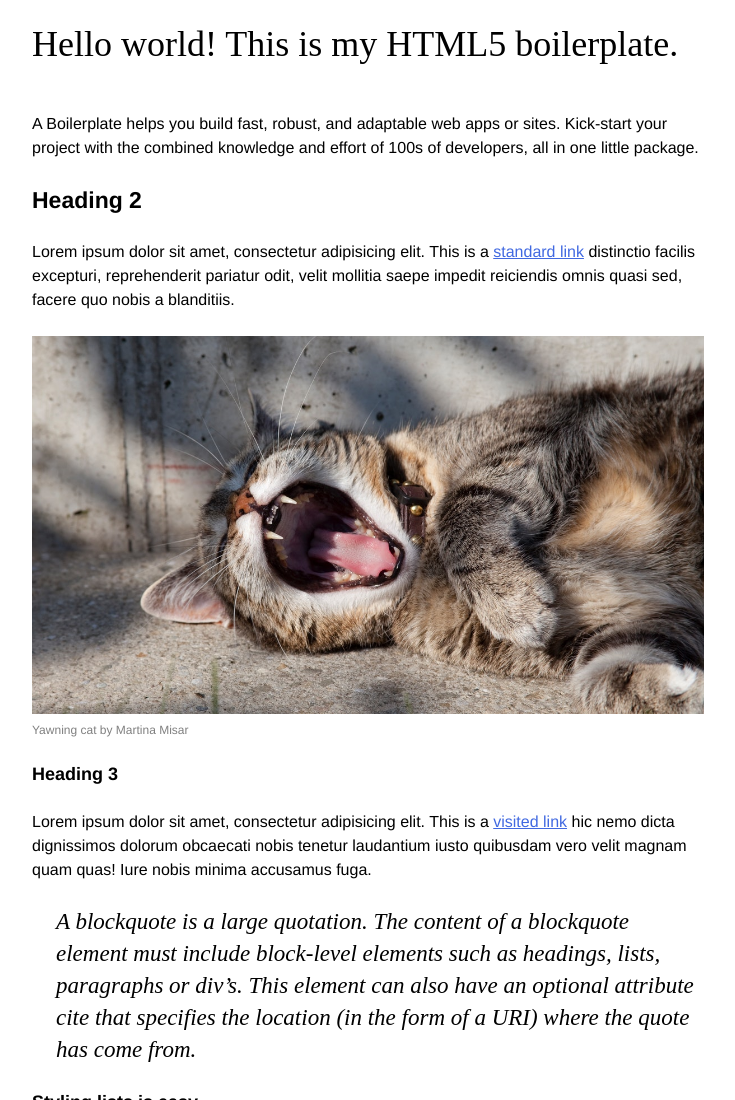
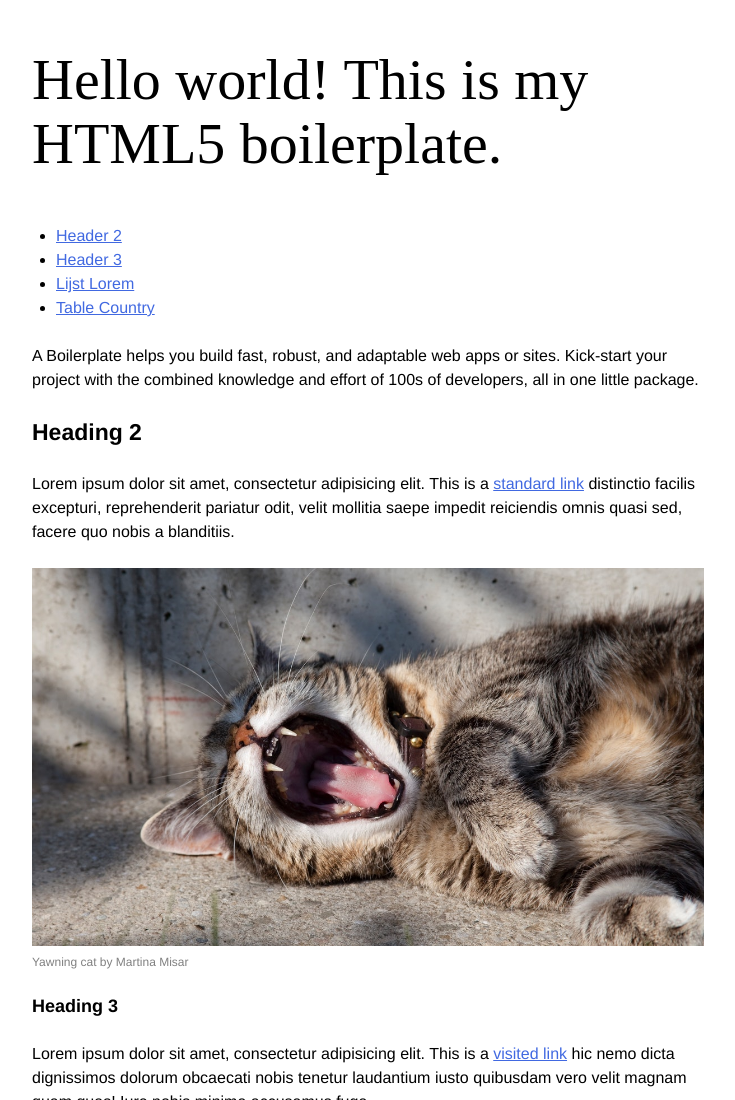
Before and after one commit to mct-ui/html5-boilerplate-mbarkouagoulla, a plain HTML site: page index.html in a window 1280 px wide. Shown: the top 1100 px of the page, without its empty margins (272-1007 px from the left). Drawn offline with Linux system fonts and the light colour scheme.

Commit message:
Afwerking

```diff
--- a/css/screen.css
+++ b/css/screen.css
@@ -10,6 +10,7 @@ html {
   font-family:  Helvetica,Arial, sans-serif;
   color: black;
   padding: 24px 24px 0px;
+  scroll-behavior:  smooth;
 }
 
 body{
@@ -136,3 +137,41 @@ a:visited,
 a:active {
   color: blueviolet;
 }
+
+/*
+    Media Queries
+    ---
+    EXAMPLE Media Queries for Responsive Design.
+    These examples override the primary ('mobile first') styles.
+    Modify as content requires.
+*/
+
+
+/* Extra small devices (portrait phones, less than 576px)
+   No media query since this is the default in Bootstrap
+*/
+
+/* Small devices (landscape phones, 576px and up) */
+@media (min-width: 576px) {
+
+}
+
+/* Medium devices (tablets, 768px and up) */
+@media (min-width: 768px) {
+  html{
+    padding: 48px 48px 0 48px;
+  }
+  h1{
+    font-size: 58px;
+    line-height: 64px;
+}
+}
+/* Large devices (landscape tablets, desktops, 992px and up) */
+@media (min-width: 992px) {
+
+}
+
+/* Extra large devices (large desktops, 1200px and up) */
+@media (min-width: 1200px) {
+
+}
--- a/index.html
+++ b/index.html
@@ -25,13 +25,21 @@
   <body>
     <header>
       <h1>Hello world! This is my HTML5 boilerplate.</h1>
+      <nav>
+        <ul>
+          <li><a href="#header2">Header 2</a></li>
+          <li><a href="#header3">Header 3</a></li>
+          <li><a href="#list_lorem">Lijst Lorem</a></li>
+          <li><a href="#table_country">Table Country</a></li>
+        </ul>
+      </nav>
       <p>
         A Boilerplate helps you build fast, robust, and adaptable web apps or sites. Kick-start your
         project with the combined knowledge and effort of 100s of developers, all in one little
         package.
       </p>
     </header>
-    <h2>Heading 2</h2>
+    <h2 id="header2">Heading 2</h2>
     <p>
       Lorem ipsum dolor sit amet, consectetur adipisicing elit. This is a
       <a href="test.com">standard link</a> distinctio facilis excepturi, reprehenderit pariatur
@@ -41,7 +49,7 @@
       <img src="img/yawning-cat.jpeg" alt="yawning-cat" />
       <figcaption>Yawning cat by Martina Misar</figcaption>
     </figure>
-    <h3>Heading 3</h3>
+    <h3 id="header3">Heading 3</h3>
     <p>
       Lorem ipsum dolor sit amet, consectetur adipisicing elit. This is a
       <a href="https://www.google.com">visited link</a> hic nemo dicta dignissimos dolorum obcaecati
@@ -58,7 +66,7 @@
     </blockquote>
     <h3>Styling lists is easy</h3>
     <p>Add an unorderd list with 3 list items here</p>
-    <ul>
+    <ul id="list_lorem">
       <li>Lorem ipsum dolor </li>
       <li>Magni facilis </li>
       <li>
@@ -71,7 +79,7 @@
       <li>Eius laborum </li>
     </ul>
     <hr />
-    <table>
+    <table id="table_country">
       <tr>
         <th>Capital City</th>
         <th>Inhabitants</th>
```
